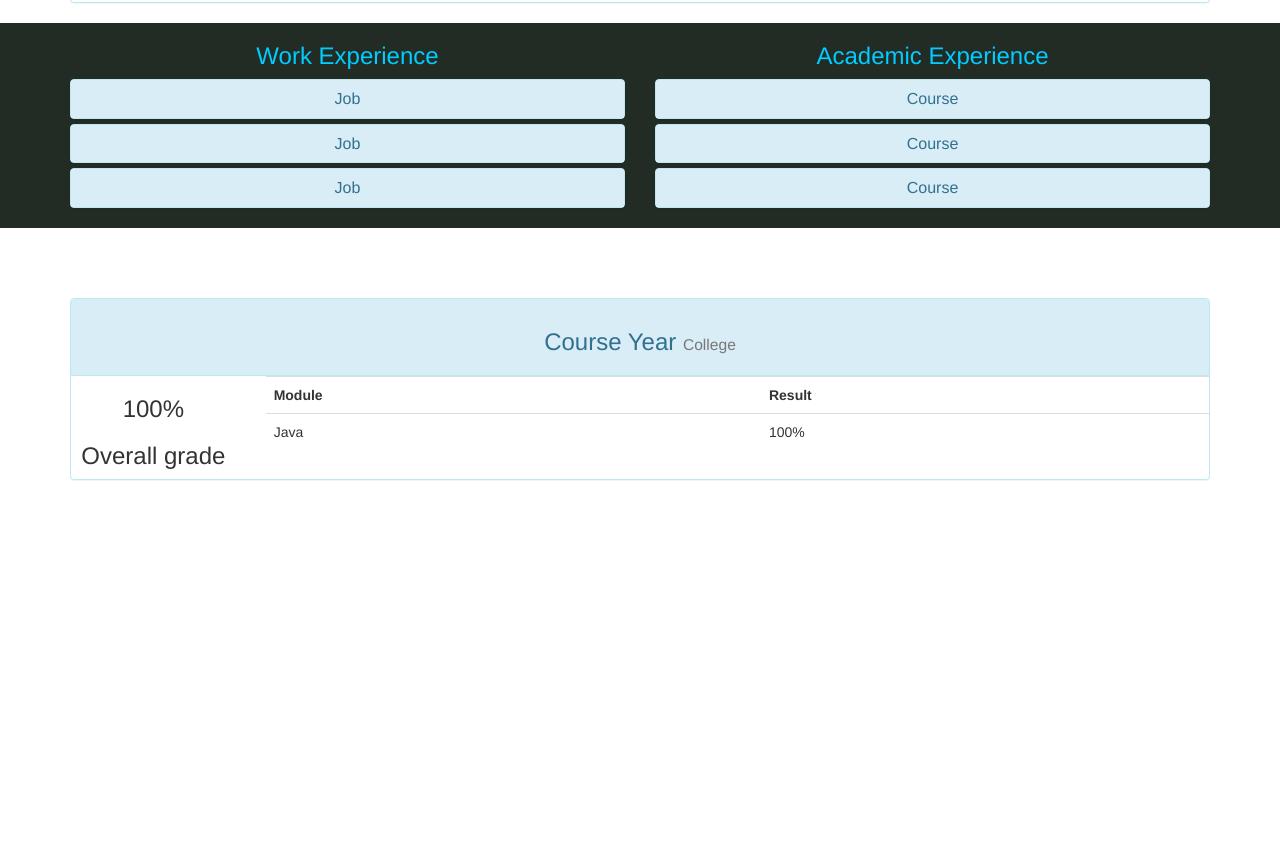
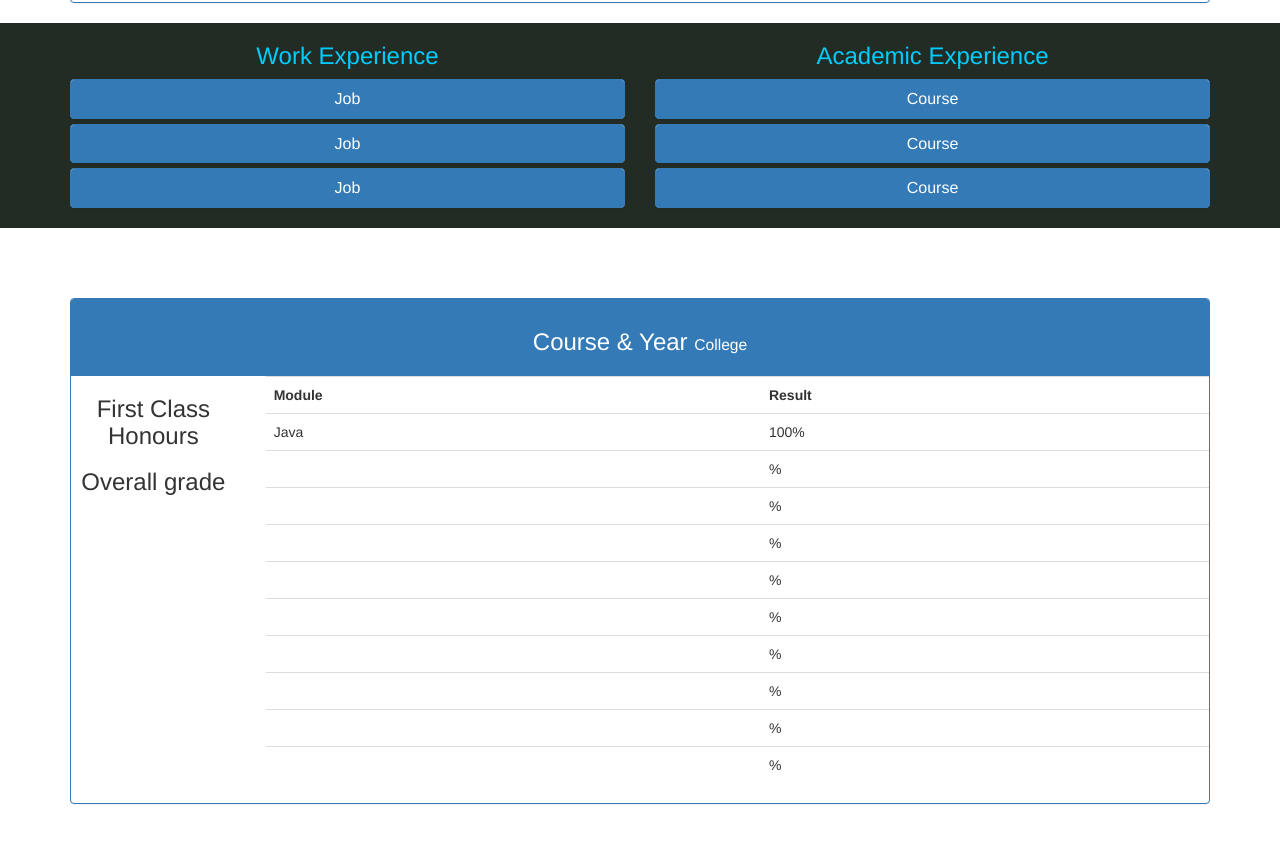
Before and after one commit to sidsoc/sidsoc-web, a plain HTML site: page members/profilePortfolio.html in a window 1280 px wide. Shown: the part 1638-2480 px from the top of the page. Before the commit the page ends 2208 px from the top, so only its background shows below. Drawn offline with nearby package versions, Linux system fonts and the light colour scheme.

Commit message:
07/04/15
Changes to the footer and some skin changes from info to primary
stylings

```diff
--- a/members/profilePortfolio.html
+++ b/members/profilePortfolio.html
@@ -62,10 +62,10 @@
                               <!-- STEP 3 -->
                               <!-- Save the image of yourself in the img folder and replace the # below with the link to the img -->
                               <!-- Example: src="..img/yourimage.jpg"-->
-                              <img src="#" alt="Your name" class="img-responsive">
+                              <img src="../img/member.jpg" alt="Your name" class="img-responsive">
                             </div>
                         </div>
-                        <h4 class="cen"><a href="https://www.linkedin.com">Add me on LinkedIn <i class="fa fa-linkedin-square fa-3x b"></i></a></h4>
+                        <h4 class="cen"><a href="https://www.linkedin.com">Add me on LinkedIn <i class="fa fa-linkedin-square fa-3x"></i></a></h4>
                               <!-- STEP 3.1 -->
                               <!-- Add a link to your LinkedIn profile above -->
                     </div>
@@ -123,7 +123,7 @@
             <!-- Projects -->
             <section id="PR">
                 <div class="container">
-                  <div class="panel panel-info">
+                  <div class="panel panel-primary">
                         <!-- Default panel contents -->
                         <div class="panel-heading"><h3 class="cen"> My Projects</h3></div>
                           <div class="container">
@@ -205,7 +205,7 @@
                         <!-- Then replace the "..." below it with a description of the role and what you did -->
 
                         <div class="panel-group" id="accordion1">
-                            <div class="panel panel-info">
+                            <div class="panel panel-primary">
                                 <div class="panel-heading">
                                     <h4 class="panel-title cen">
                                     <a data-toggle="collapse" data-parent="#accordion1" href="#A1">
@@ -221,7 +221,7 @@
                                 </div>
                             </div>
 
-                           <div class="panel panel-info">
+                           <div class="panel panel-primary">
                                   <div class="panel-heading">
                                   <h4 class="panel-title cen">
                                     <a data-toggle="collapse" data-parent="#accordion1" href="#A2">
@@ -237,7 +237,7 @@
                                 </div>
                             </div>
 
-                            <div class="panel panel-info">
+                            <div class="panel panel-primary">
                                 <div class="panel-heading">
                                   <h4 class="panel-title cen">
                                     <a data-toggle="collapse" data-parent="#accordion1" href="#A3">
@@ -264,7 +264,7 @@
                         <!-- Then replace the "..." below it with a description of the course and the topics you covered -->
 
                         <div class="panel-group" id="accordion2">
-                            <div class="panel panel-info">
+                            <div class="panel panel-primary">
                                 <div class="panel-heading">
                                     <h4 class="panel-title cen">
                                     <a data-toggle="collapse" data-parent="#accordion2" href="#B1">
@@ -280,7 +280,7 @@
                                 </div>
                             </div>
 
-                           <div class="panel panel-info">
+                           <div class="panel panel-primary">
                                   <div class="panel-heading">
                                   <h4 class="panel-title cen">
                                     <a data-toggle="collapse" data-parent="#accordion2" href="#B2">
@@ -296,7 +296,7 @@
                                 </div>
                             </div>
 
-                            <div class="panel panel-info">
+                            <div class="panel panel-primary">
                                 <div class="panel-heading">
                                   <h4 class="panel-title cen">
                                     <a data-toggle="collapse" data-parent="#accordion2" href="#B3">
@@ -325,15 +325,15 @@
                   <!-- STEP 11 -->
                   <!-- In the section below, rtype the Course year(s) and the college attended -->
                   <!-- Then replace the "..." below it with a description of the role and what you did -->
-                    <div class="panel panel-info resultsPanel">
+                    <div class="panel panel-primary resultsPanel">
                         <!-- Default panel contents -->
-                        <div class="panel-heading"><h3 class="cen"> Course Year <small>College</small></h3></div>
+                        <div class="panel-heading"><h3 class="cen"> Course & Year <small class="w">College</small></h3></div>
                         <!-- Table -->
                         <div class="row">
                             <div class="col-lg-2">
                                 <!-- STEP 10 -->
                                 <!-- Calculate your ovrall grade as a percentage and replace below -->
-                                <h3 class="cen">100%</h3>
+                                <h3 class="cen">First Class Honours</h3>
                                 <!-- <img src="" alt="Image of grade" class="img-circle center-block"> -->
                                 <h3 class="cen">Overall grade</h3>
                             </div>
@@ -350,6 +350,42 @@
                                         <td>Java</td>
                                         <td>100%</td>
                                     </tr>
+                                    <tr>
+                                        <td></td>
+                                        <td>%</td>
+                                    </tr>
+                                    <tr>
+                                        <td></td>
+                                        <td>%</td>
+                                    </tr>
+                                    <tr>
+                                        <td></td>
+                                        <td>%</td>
+                                    </tr>
+                                    <tr>
+                                        <td></td>
+                                        <td>%</td>
+                                    </tr>
+                                    <tr>
+                                        <td></td>
+                                        <td>%</td>
+                                    </tr>
+                                    <tr>
+                                        <td></td>
+                                        <td>%</td>
+                                    </tr>
+                                    <tr>
+                                        <td></td>
+                                        <td>%</td>
+                                    </tr>
+                                    <tr>
+                                        <td></td>
+                                        <td>%</td>
+                                    </tr>
+                                    <tr>
+                                        <td></td>
+                                        <td>%</td>
+                                    </tr>
 
                                 </table>
                             </div>
@@ -363,8 +399,8 @@
         <!-- Footer Start -->
         <div class="navbar navbar-default navbar-fixed-bottom">
             <div class="container">
-                    <p class="navbar-text pull-right"></p>
-                    <a href="../index.html"><i class="fa fa-chevron-circle-left fa-3x cen b"></i></a>
+                    <p class="navbar-text pull-right">NCI Student Innovation and Development Society</p>
+                    <a href="../member-grid.html"><i class="fa fa-chevron-circle-left fa-3x cen b"></i></a>
             </div>
         </div>
         <!-- Footer End -->
```
Also changed, not shown: members/David_Brady_Portfolio.html (+2 -2 lines).
